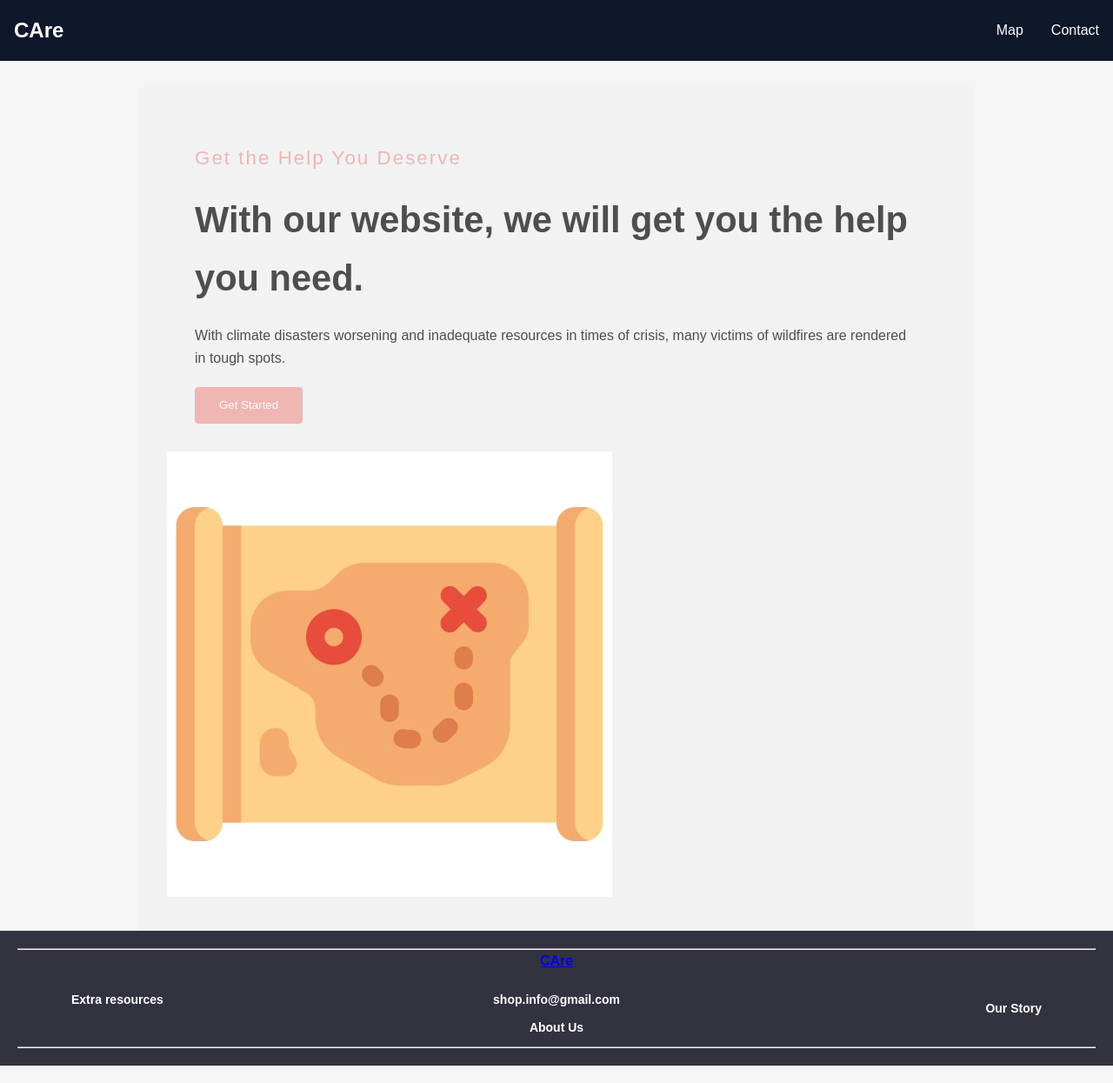
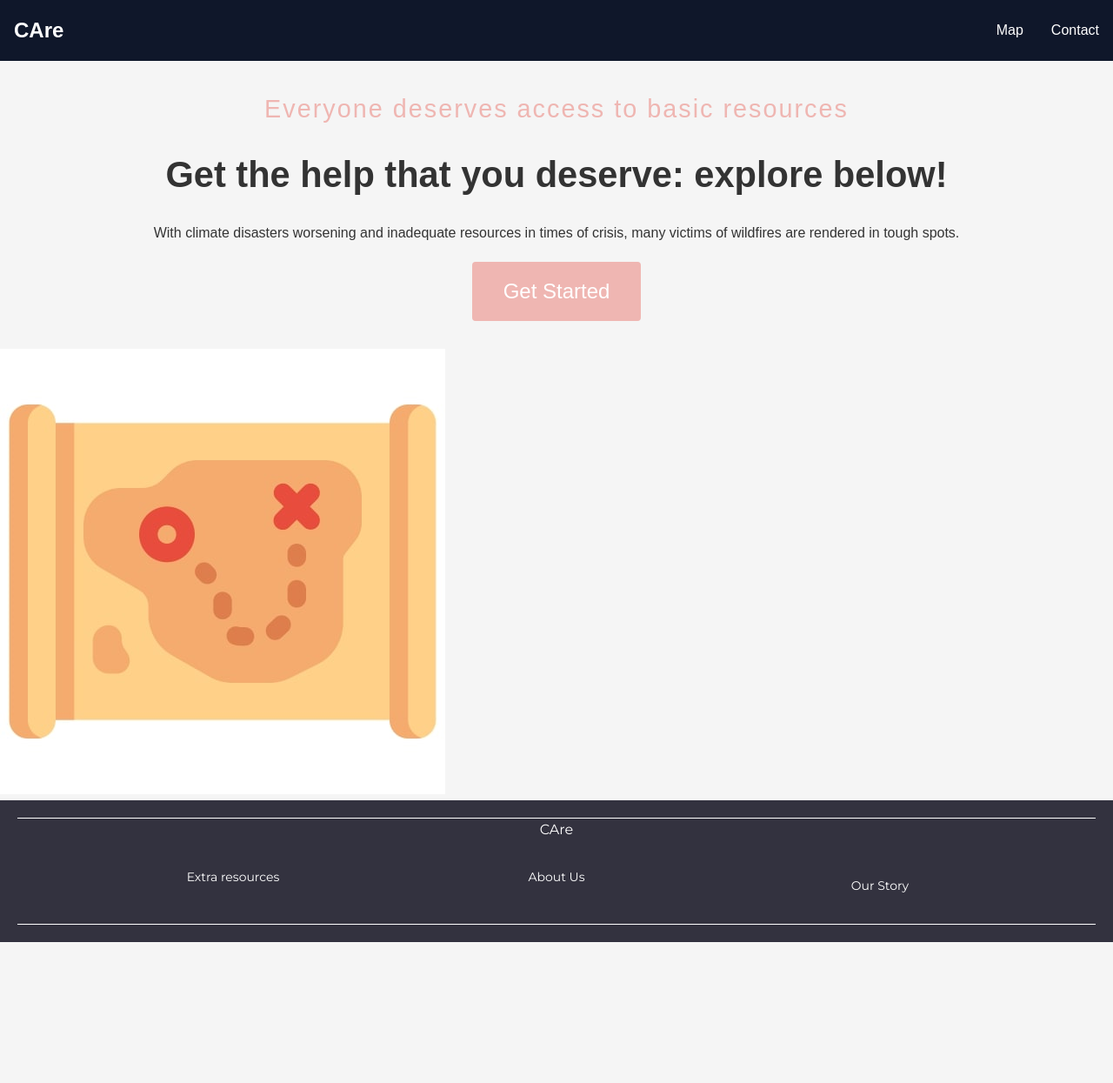
Before and after one commit to Hermano727/irvinehacks25, a React (Create React App) app: page / in a window 1280 px wide. Shown: the whole page at 87% size. After the commit the page ends 1083 px from the top, so only its background shows below. Built offline with nearby package versions, Linux system fonts and the light colour scheme.

Commit message:
more styling

```diff
--- a/package.json
+++ b/package.json
@@ -5,11 +5,14 @@
   "dependencies": {
     "@mantine/core": "^7.16.1",
     "@mantine/hooks": "^7.16.1",
+    "@react-google-maps/api": "^2.20.5",
     "bootstrap": "^5.3.3",
     "cra-template": "1.2.0",
     "react": "^19.0.0",
     "react-bootstrap": "^2.10.8",
     "react-dom": "^19.0.0",
+    "react-grid-layout": "^1.5.0",
+    "react-resizable": "^3.0.5",
     "react-router-dom": "^7.1.3",
     "react-scripts": "5.0.1",
     "web-vitals": "^4.2.4"
--- a/src/components/Footer.js
+++ b/src/components/Footer.js
@@ -7,11 +7,11 @@ function Footer() {
       <hr className="footer-separator" />
       <div className="footer-content">
         <div className="footer-social-media">
-          <a href="/" target="_blank">CAre</a>
+          <span className="footer-info__name">CAre</span>
         </div>
         <div className="footer-info">
           <div className="footer-info-left">
-            <div className="footer-info__name">Extra resources</div>
+            <a href="/extra-resources" className="footer-extra-resources">Extra resources</a>
             <div className="footer-info__returns">
               {/* Returns Policy */}
               <br />
@@ -19,20 +19,14 @@ function Footer() {
             </div>
           </div>
           <div className="footer-info-center">
-            <div className="footer-info__email">shop.info@gmail.com</div>
+            <a href="/about-us" className="footer-info-about">About Us</a>
             <div className="footer-info__terms">
-              About Us
-              <br />
               {/* Copyright */}
             </div>
           </div>
           <div className="footer-info-right">
             <div className="footer-info__number"></div>
-            <div className="footer-info__contact">
-              Our Story
-              <br />
-              {/* Contact Us */}
-            </div>
+            <a href="/our-story" className="footer-our-story">Our Story</a>
           </div>
         </div>
       </div>
--- a/src/index.css
+++ b/src/index.css
@@ -1,3 +1,5 @@
+@import url('https://fonts.googleapis.com/css2?family=Montserrat:ital,wght@0,100..900;1,100..900&display=swap');
+
 /* Reset some default styles */
 * {
     margin: 0;
--- a/src/pages/Home.js
+++ b/src/pages/Home.js
@@ -8,7 +8,7 @@ const Home = () => {
   const navigate = useNavigate();
 
   const handleGetStarted = () => {
-    navigate('/map');
+    navigate('/search');
   };
 
   return (
@@ -18,8 +18,8 @@ const Home = () => {
           {/* Text on the left */}
           <Col md={6} className="content-section">
             <div className="title">
-              <h1>Get the Help You Deserve</h1>
-              <h2>With our website, we will get you the help you need.</h2>
+              <h1>Everyone deserves access to basic resources</h1>
+              <h2>Get the help that you deserve: explore below!</h2>
               <p>
                 With climate disasters worsening and inadequate resources in times of
                 crisis, many victims of wildfires are rendered in tough spots.
--- a/src/styles/footer.css
+++ b/src/styles/footer.css
@@ -1,75 +1,68 @@
+@import url('https://fonts.googleapis.com/css2?family=Montserrat:ital,wght@0,100..900;1,100..900&display=swap');
+
+
 .footer {
     display: flex;
+    font-family: 'Montserrat', sans-serif;
     flex-direction: column;
-    margin-bottom: 20px;
-    font-weight: bold;
     background-color: #33323f;
     color: white;
     padding: 20px;
     font-size: 16px;
+    min-height: 100px; /* Added to remove the extra white space at the bottom */
     }
-
     .footer-social-media {
     display: flex;
     flex-direction: row;
     justify-content: center;
     margin-bottom: 20px;
     }
-
     .footer-social-media__icon {
     margin: 0px 4px;
     width: 25px;
     height: 25px;
     }
-
     .footer-info {
     display: flex;
     justify-content: center;
     }
-
     .footer-info-left, .footer-info-center, .footer-info-right {
     font-size: 14px;
     display: flex;
     flex-direction: column;
     margin-bottom: 10px;
     width: 30%;
-  }
-
-  .footer-info__name, .footer-info__email, .footer-info__number {
-    margin-bottom: 10px;
-  }
-
-  .footer-info__name, .footer-info__returns {
-    text-align: start;
-  }
-
-  .footer-info__email, .footer-info__terms {
+    align-items: center;
     text-align: center;
     }
-
+    .footer-info__name, .footer-extra-resources, .footer-info-about, .footer-info__number, .footer-our-story {
+    margin-bottom: 10px;
+    color: white;
+    text-decoration: none;
+    }
+    .footer-info__returns, .footer-info__terms {
+    color: white;
+    }
     .footer-info__number, .footer-info__contact {
     text-align: end;
+    color: white;
     }
-
     .footer-date {
     display: flex;
     flex-direction: row;
     align-items: center;
     }
-
-  .footer-seperator {
+    .footer-separator {
     flex-grow: 1;
     border: none;
     height: 1px;
     background-color: white;
     width: 100%;
     }
-
     .footer-name {
     display: flex;
     justify-content: center;
     }
-
     .footer-bottom__name {
     text-transform: uppercase;
     font-family: RobotoBold;
--- a/src/styles/home.css
+++ b/src/styles/home.css
@@ -7,19 +7,30 @@
 }
 
 /* base styles & title */
-body {
+html, body {
   font-family: 'Noto Serif';
-  color: var(--secondary);
+  height: 100%;
+  margin: 0;
 }
 
 .App {
-  max-width: 960px;
-  margin: 0 auto;
+  width: 100%;
+  height: 100%;
+  margin: 0;
+  display: flex;
+  flex-direction: column;
 }
+
+.home-container {
+  flex: 1;
+  display: flex;
+  flex-direction: column;
+}
+
 
 .title h1 {
   color: var(--primary);
-  font-size: 1.4rem;
+  font-size: 1.8rem;
   letter-spacing: 2px;
   font-weight: normal;
 }
@@ -33,18 +44,16 @@ body {
   margin-top: 20px;
 }
 
-/* home container styles */
-.home-container {
-  margin-top: 30px;
-  background-color: #f2f2f2;
+.content-section {
+  z-index: 1;
   padding: 2rem;
+  display: flex;
+  flex-direction: column;
+  align-items: center; /* Centers children horizontally */
+  justify-content: center; /* Centers children vertically */
+  text-align: center; /* Optional: centers text within the container */
 }
 
-.content-section {
-  position: relative;
-  z-index: 1;
-  padding: 2rem;
-}
 
 .hero-image {
   max-width: 100%;
@@ -56,12 +65,13 @@ body {
   border-color: var(--primary);
   color: white;
   margin-top: 20px;
-  padding: 0.85rem 1.75rem;
+  padding: 1.25rem 2.25rem;
   align-items: center;
   justify-content: center;
+  font-size: 1.5rem;
 }
 
 .get-started-btn:hover {
-  background-color: white;
+  background-color: rgb(236, 226, 236);
   color: var(--primary);
 }
--- a/src/styles/navbar.css
+++ b/src/styles/navbar.css
@@ -1,5 +1,5 @@
 
-body {
+body, h1 {
     margin: 0;
     padding: 0;
 }
```
Also changed, not shown: src/assets/background-img.jpg (added), 1 other file (tests, documents, lock files or other folders). Lines whose indentation alone changed are shown as unchanged.
